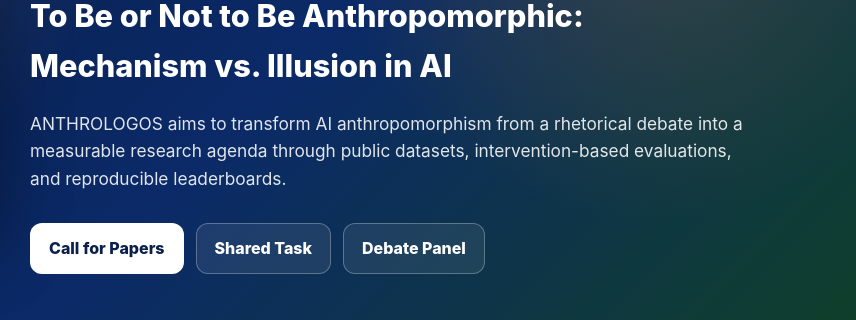
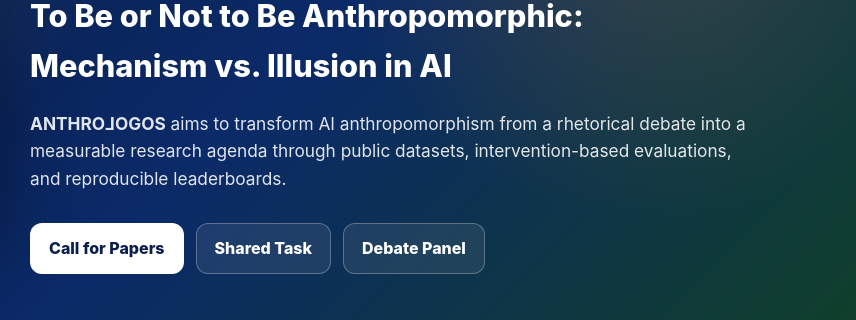
Before and after one commit to pragyaai/anthrologos, a plain HTML site: page index.html in a window 1280 px wide. Shown: the part 226-546 px from the top of the page, 424-1280 px from the left. Drawn offline with Linux system fonts and the light colour scheme.

Commit message:
Update index.html

```diff
--- a/index.html
+++ b/index.html
@@ -330,7 +330,7 @@
           <h1>ANTHRO<span class="mirror-l">L</span>OGOS</h1>
         <div class="subtitle">To Be or Not to Be Anthropomorphic:<br />Mechanism vs. Illusion in AI</div>
         <p class="tagline">
-          ANTHROLOGOS aims to transform AI anthropomorphism from a rhetorical debate into a measurable research agenda through public datasets, intervention-based evaluations, and reproducible leaderboards.
+          <strong>ANTHRO<span class="mirror-l">L</span>OGOS</strong> aims to transform AI anthropomorphism from a rhetorical debate into a measurable research agenda through public datasets, intervention-based evaluations, and reproducible leaderboards.
         </p>
         <div class="cta-row">
           <a class="btn primary" href="#cfp">Call for Papers</a>
```
